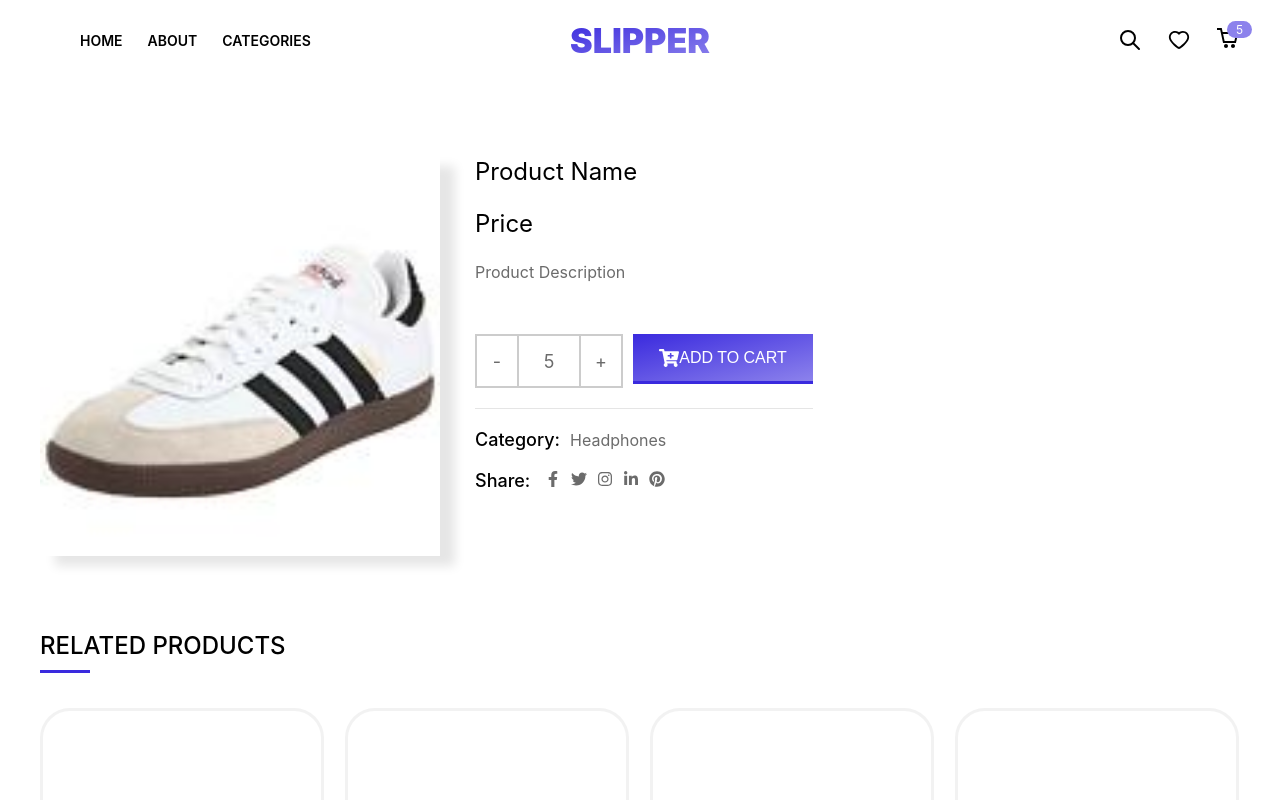
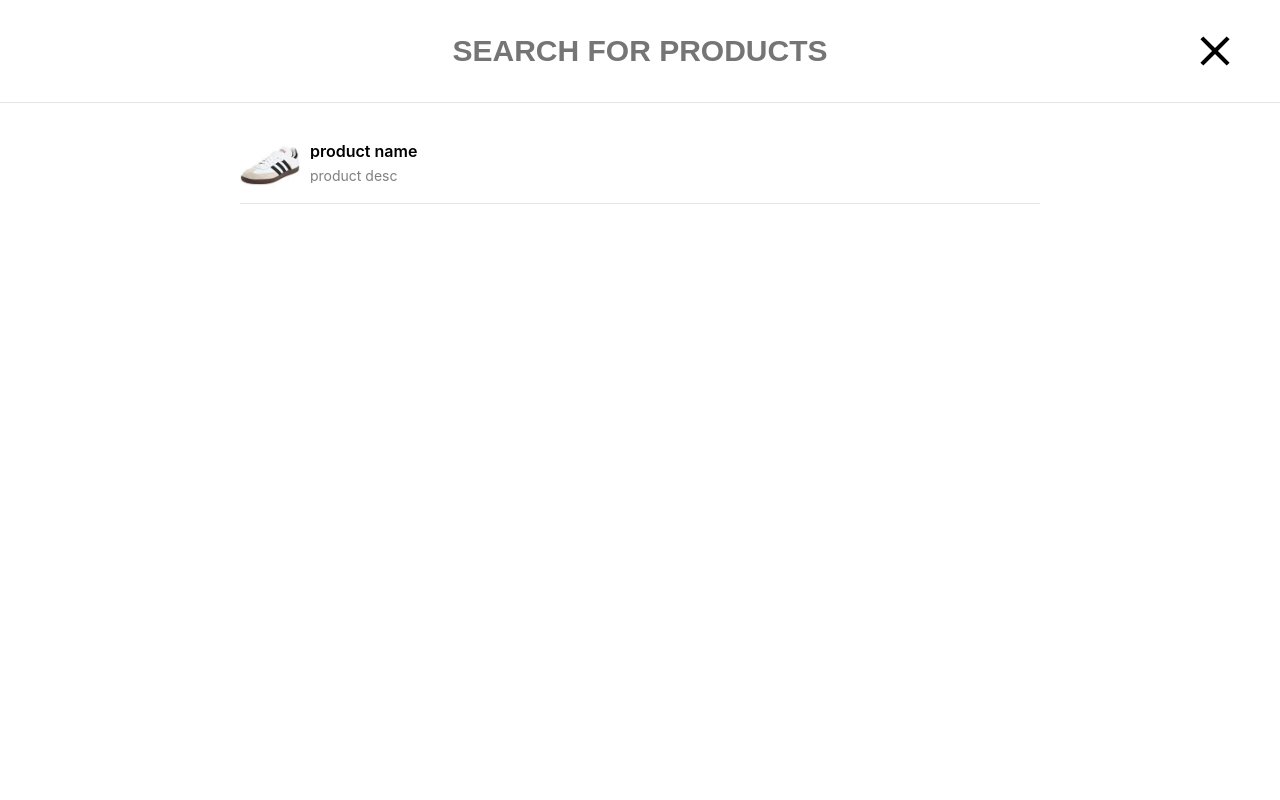
Before and after one commit to th13nd4n0/ecommerce-website, a React (Create React App) app in the folder client/: page /product/1 in a window 1280 px wide. Both pictures are taken after a click on the icon 1130 px from the left and 40 px from the top of the page. Shown: the top 800 px of the page. Built offline with nearby package versions, Linux system fonts and the light colour scheme.

Commit message:
search feature

```diff
--- a/client/src/components/Header/Header.jsx
+++ b/client/src/components/Header/Header.jsx
@@ -15,6 +15,7 @@
 
     const [scrolled, setScrolled] = useState(false);
     const [showCart, setShowCart] = useState(false);
+    const [showSearch, setShowSearch] = useState(false);
 
     const handleScroll = () => {
         const offset = window.scrollY;
@@ -42,7 +43,7 @@
                         <h1>SLIPPER</h1>
                     </div>
                     <div className="right">
-                        <TbSearch />
+                        <TbSearch onClick={()=> setShowSearch(true)}/>
                         <AiOutlineHeart />
                         <span className="cart-icon" onClick={()=> setShowCart(true)}>
                             <CgShoppingCart />
@@ -52,6 +53,7 @@
                 </div>
             </header>
             {showCart && <Cart setShowCart={setShowCart}/>}
+            {showSearch && <Search setShowSearch={setShowSearch}/>}
         </>
     );
 };
--- a/client/src/components/Header/Search/Search.jsx
+++ b/client/src/components/Header/Search/Search.jsx
@@ -1,5 +1,30 @@
-const Search = () => {
-    return (<div>Search</div>);
+import { MdClose } from "react-icons/md";
+import prod from "../../../assets/products/sneaker-prod1.jpg";
+
+import "./Search.scss";
+
+const Search = ({setShowSearch}) => {
+    return (
+        <div className="search-modal">
+            <div className="form-field">
+                <input type="text" autoFocus placeholder="Search for products"/>
+                <MdClose onClick={()=> setShowSearch(false)}/>
+            </div>
+            <div className="search-result-content">
+                <div className="search-results">
+                    <div className="search-result-item">
+                        <div className="img-container">
+                            <img src={prod} alt=""/>
+                        </div>
+                        <div className="prod-details">
+                            <span className="name">product name</span>
+                            <span className="desc">product desc</span>
+                        </div>
+                    </div>
+                </div>
+            </div>
+        </div>
+    );
 };
 
 export default Search;
--- a/client/src/components/Header/Search/Search.scss
+++ b/client/src/components/Header/Search/Search.scss
@@ -0,0 +1,112 @@
+@import "../../../css-config/mixins.scss";
+
+.search-modal {
+    position: fixed;
+    width: 100%;
+    height: 100%;
+    z-index: 999;
+    top: 0;
+    left: 0;
+    background-color: white;
+    transform: translateY(100%);
+    animation: slideSearchWindow 0.5s ease forwards;
+    .form-field {
+        width: 100%;
+        display: flex;
+        justify-content: center;
+        padding: 10px 50px;
+        border-bottom: 1px solid rgba(0,0,0,0.1);
+        position: relative;
+        @include md {
+            padding: 20px 0;
+        }
+        input {
+            width: 100%;
+            max-width: 1200px;
+            height: 40px;
+            text-align: center;
+            font-size: 13px;
+            font-weight: 600;
+            color: #212121;
+            outline: none;
+            border: none;
+            text-transform: uppercase;
+            @include md {
+                font-size: 30px;
+                height: 60px;
+            }
+        }
+        svg {
+            position: absolute;
+            font-size: 25px;
+            right: 20px;
+            top: 50%;
+            transform: translateY(-50%);
+            cursor: pointer;
+            @include md {
+                right: 40px;
+                font-size: 50px;
+            }
+        }
+    }
+    .search-result-content {
+        max-width: calc(100% - 20px);
+        margin: 0 auto;
+        @include md {
+            max-width: 800px;
+        }
+        .search-results {
+            height: calc(100vh - 110px);
+            overflow: auto;
+            margin: 20px 0;
+            @include md {
+                height: calc(100vh - 160px);
+            }
+            .search-result-item {
+                display: flex;
+                align-items: center;
+                gap: 10px;
+                padding: 10px 0;
+                border-bottom: 1px solid rgba(0,0,0,0.1);
+                cursor: pointer;
+                .img-container {
+                    background-color: white;
+                    width: 60px;
+                    height: 60px;
+                    flex-shrink: 0;
+                    img {
+                        width: 100%;
+                        height: 100%;
+                    }
+                }
+                .prod-details {
+                    overflow: hidden;
+                    .name {
+                        text-overflow: ellipsis;
+                        white-space: nowrap;
+                        overflow: hidden;
+                        font-size: 16px;
+                        line-height: 1;
+                        margin-bottom: 10px;
+                        font-weight: 600;
+                        display: block;
+                    }
+                    .desc {
+                        font-size: 14px;
+                        line-height: 1;
+                        display: block;
+                        text-overflow: ellipsis;
+                        white-space: nowrap;
+                        overflow: hidden;
+                        color: rgba(0,0,0,0.5);
+                    }
+                }
+            }
+        }
+    }
+}
+
+@keyframes slideSearchWindow {
+    0% {transform: translateY(100%);}
+    100% {transform: translateY(0);}
+}
```
